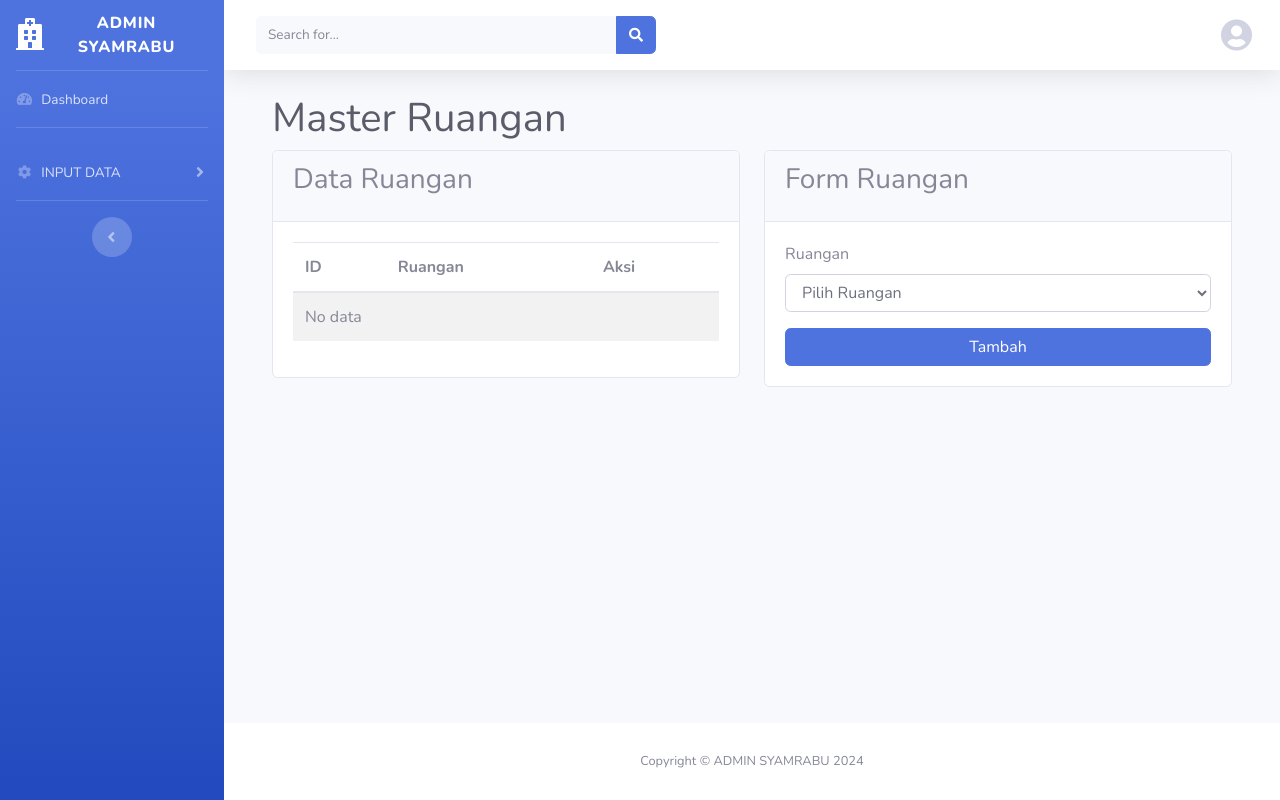
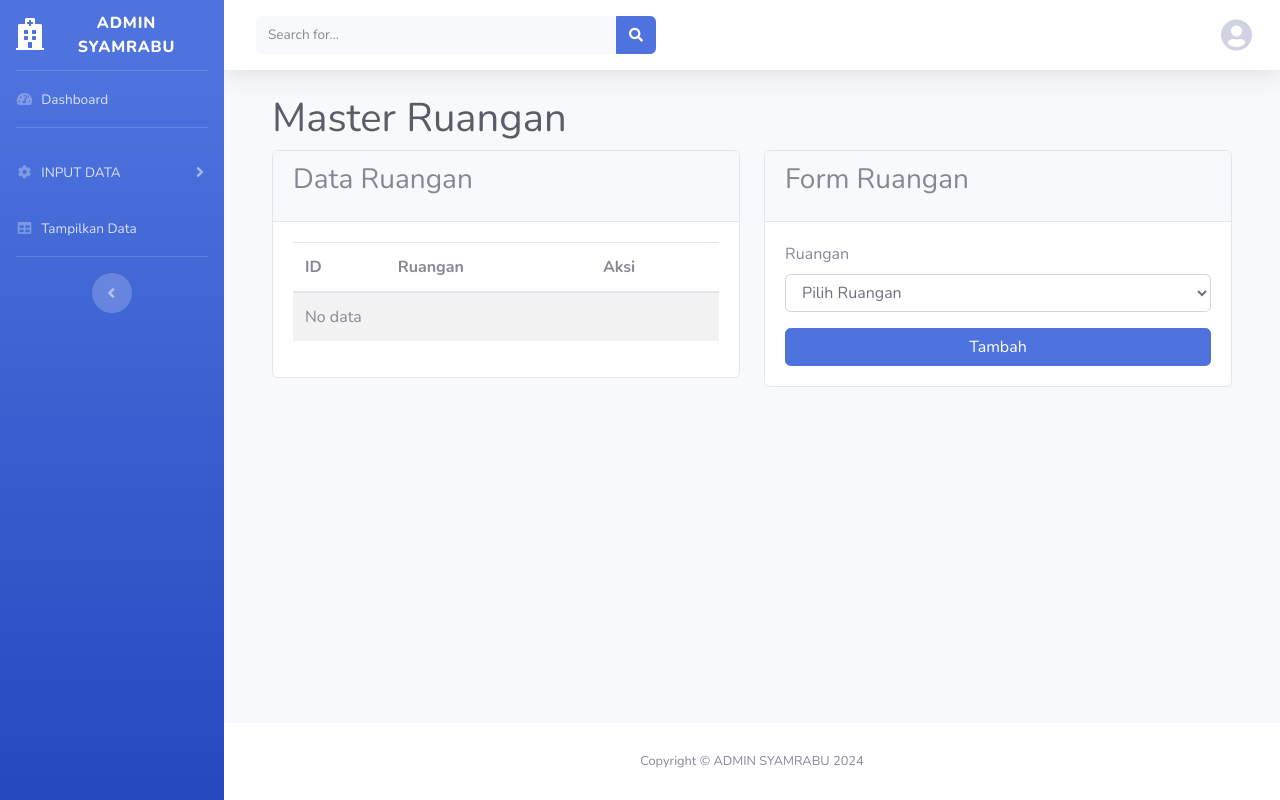
Before and after one commit to dinoosoo/serahterima_barang, a PHP site: the page made by master ruangan.php in a window 1280 px wide. Run offline with PHP 8.4, Linux system fonts and the light colour scheme; data that the repository does not hold is empty.

Commit message:
mengubah nama dbnya di master jenis.php

```diff
--- a/master jenis.php
+++ b/master jenis.php
@@ -330,7 +330,7 @@
                             <!-- Data will be added here by PHP -->
                             <?php
                             // Koneksi ke database
-                            $conn = new mysqli("localhost", "root", "", "masterjenis");
+                            $conn = new mysqli("localhost", "root", "", "masterruangan");
 
                             // Periksa koneksi
                             if ($conn->connect_error) {
@@ -376,7 +376,7 @@
                     <div class="card-body">
                         <?php
                             // Koneksi ke database
-                            $conn = new mysqli("localhost", "root", "", "masterjenis");
+                            $conn = new mysqli("localhost", "root", "", "masterruangan");
 
                             // Periksa conn
                             if ($conn->connect_error) {
--- a/master ruangan.php
+++ b/master ruangan.php
@@ -66,12 +66,17 @@
                     <div class="bg-white py-2 collapse-inner rounded">
                         <a class="collapse-item" href="master ruangan">Master Ruangan</a>
                         <a class="collapse-item" href="master jenis.php">Master Jenis</a>
-                        <a class="collapse-item" href="tampilan data.php">Tampilkan Data</a>
+                        <!-- <a class="collapse-item" href="tampilan data.php">Tampilkan Data</a> -->
 
                     </div>
                 </div>
             </li>
-
+            <li class="nav-item">
+    <a class="nav-link" href="tampilkan_data.php">
+        <i class="fas fa-fw fa-table"></i>
+        <span>Tampilkan Data</span>
+    </a>
+</li>
             <!-- Nav Item - Utilities Collapse Menu -->
 
 
```
